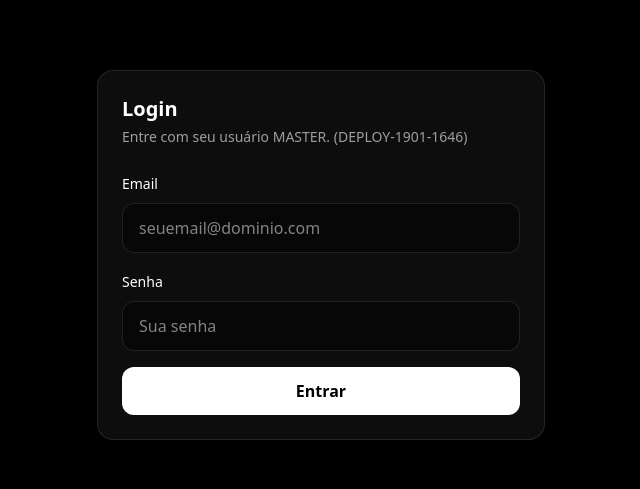
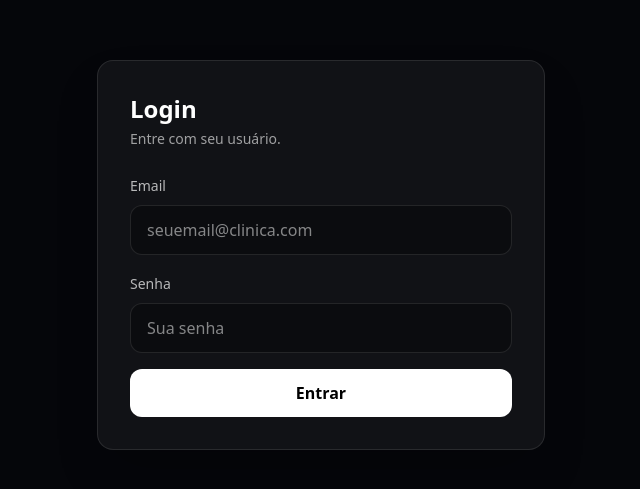
Before and after one commit to realimperiodigital/odontoflow, a Next.js app: page /login in a window 1280 px wide. Shown: the part 145-634 px from the top of the page, without its empty margins (319-959 px from the left). Built offline with nearby package versions, Linux system fonts and the light colour scheme; no server answers.

Commit message:
fix: remove email prefill from login

```diff
--- a/app/login/page.tsx
+++ b/app/login/page.tsx
@@ -1,6 +1,6 @@
 "use client";
 
-import { useEffect, useRef, useState, FormEvent } from "react";
+import { useState } from "react";
 import { useRouter } from "next/navigation";
 import { createSupabaseBrowser } from "@/lib/supabase/browser";
 
@@ -8,112 +8,71 @@ export default function LoginPage() {
   const router = useRouter();
   const supabase = createSupabaseBrowser();
 
-  const emailRef = useRef<HTMLInputElement | null>(null);
-  const passRef = useRef<HTMLInputElement | null>(null);
-
+  const [email, setEmail] = useState("");
+  const [password, setPassword] = useState("");
   const [loading, setLoading] = useState(false);
   const [error, setError] = useState<string | null>(null);
 
-  useEffect(() => {
-    // trava e limpa pra impedir qualquer preenchimento vindo de fora
-    const lockAndClear = () => {
-      if (emailRef.current) {
-        emailRef.current.readOnly = true;
-        emailRef.current.value = "";
-      }
-      if (passRef.current) {
-        passRef.current.readOnly = true;
-        passRef.current.value = "";
-      }
-    };
-
-    lockAndClear();
-
-    // limpa algumas vezes no início (caso algo injete depois do primeiro render)
-    let n = 0;
-    const iv = setInterval(() => {
-      n += 1;
-      lockAndClear();
-      if (n >= 12) clearInterval(iv);
-    }, 120);
-
-    // libera pra digitar depois que a “injeção” já teria acontecido
-    const t = setTimeout(() => {
-      if (emailRef.current) emailRef.current.readOnly = false;
-      if (passRef.current) passRef.current.readOnly = false;
-    }, 800);
-
-    return () => {
-      clearInterval(iv);
-      clearTimeout(t);
-    };
-  }, []);
-
-  async function handleLogin(e: FormEvent) {
+  async function onSubmit(e: React.FormEvent) {
     e.preventDefault();
     setError(null);
     setLoading(true);
 
     try {
-      const email = (emailRef.current?.value ?? "").trim();
-      const password = passRef.current?.value ?? "";
-
-      const { data, error } = await supabase.auth.signInWithPassword({
-        email,
+      const { error } = await supabase.auth.signInWithPassword({
+        email: email.trim(),
         password,
       });
 
-      if (error || !data?.session) {
-        setError("Email ou senha inválidos.");
-        setLoading(false);
-        return;
-      }
+      if (error) throw error;
 
-      router.replace("/app");
-    } catch {
-      setError("Falha inesperada no login. Veja os logs do Vercel.");
+      router.push("/dashboard");
+      router.refresh();
+    } catch (err: any) {
+      setError(err?.message ?? "Não foi possível entrar.");
     } finally {
       setLoading(false);
     }
   }
 
   return (
-    <main className="min-h-screen flex items-center justify-center bg-black text-white px-6">
-      <form
-        onSubmit={handleLogin}
-        autoComplete="off"
-        className="w-full max-w-md bg-white/5 border border-white/10 rounded-2xl p-6"
-      >
-        <h1 className="text-xl font-semibold mb-1">Login</h1>
+    <main className="min-h-screen bg-[#05060a] text-white flex items-center justify-center px-6">
+      <div className="w-full max-w-md rounded-2xl border border-white/10 bg-white/5 p-8 shadow-2xl">
+        <h1 className="text-2xl font-semibold">Login</h1>
+        <p className="mt-1 text-sm text-white/60">Entre com seu usuário.</p>
 
-        {/* CARIMBO pra provar que o deploy atualizou */}
-        <p className="text-sm text-white/60 mb-6">
-          Entre com seu usuário MASTER. (DEPLOY-1901-1646)
-        </p>
-
-        <label className="text-sm">Email</label>
+        <form onSubmit={onSubmit} className="mt-6 space-y-4">
+          <div>
+            <label className="text-sm text-white/70">Email</label>
             <input
-          ref={emailRef}
               type="email"
               name="email"
-          placeholder="seuemail@dominio.com"
+              value={email}
+              onChange={(e) => setEmail(e.target.value)}
               autoComplete="off"
-          className="w-full mt-2 mb-4 px-4 py-3 rounded-xl bg-black/40 border border-white/10 outline-none"
-          required
+              autoCorrect="off"
+              autoCapitalize="none"
+              spellCheck={false}
+              inputMode="email"
+              placeholder="seuemail@clinica.com"
+              className="mt-2 w-full rounded-xl border border-white/10 bg-black/30 px-4 py-3 text-white outline-none focus:border-white/25"
             />
+          </div>
 
-        <label className="text-sm">Senha</label>
+          <div>
+            <label className="text-sm text-white/70">Senha</label>
             <input
-          ref={passRef}
               type="password"
               name="password"
+              value={password}
+              onChange={(e) => setPassword(e.target.value)}
+              autoComplete="new-password"
               placeholder="Sua senha"
-          autoComplete="off"
-          className="w-full mt-2 mb-4 px-4 py-3 rounded-xl bg-black/40 border border-white/10 outline-none"
-          required
+              className="mt-2 w-full rounded-xl border border-white/10 bg-black/30 px-4 py-3 text-white outline-none focus:border-white/25"
             />
+          </div>
 
-        {error && <div className="text-red-400 text-sm mb-4">{error}</div>}
+          {error && <div className="text-red-400 text-sm">{error}</div>}
 
           <button
             type="submit"
@@ -123,6 +82,7 @@ export default function LoginPage() {
             {loading ? "Entrando..." : "Entrar"}
           </button>
         </form>
+      </div>
     </main>
   );
 }
```
Lines whose indentation alone changed are shown as unchanged.
